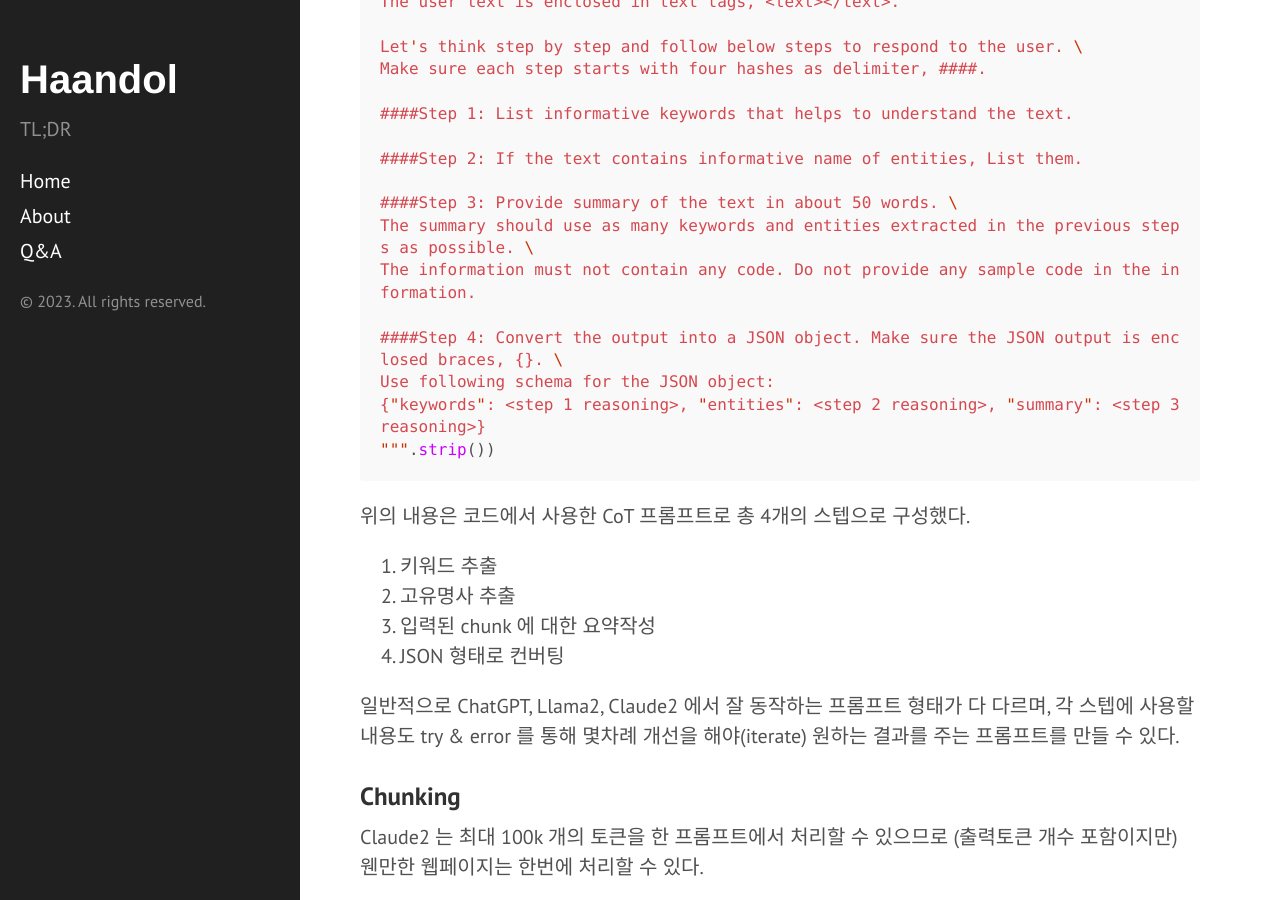
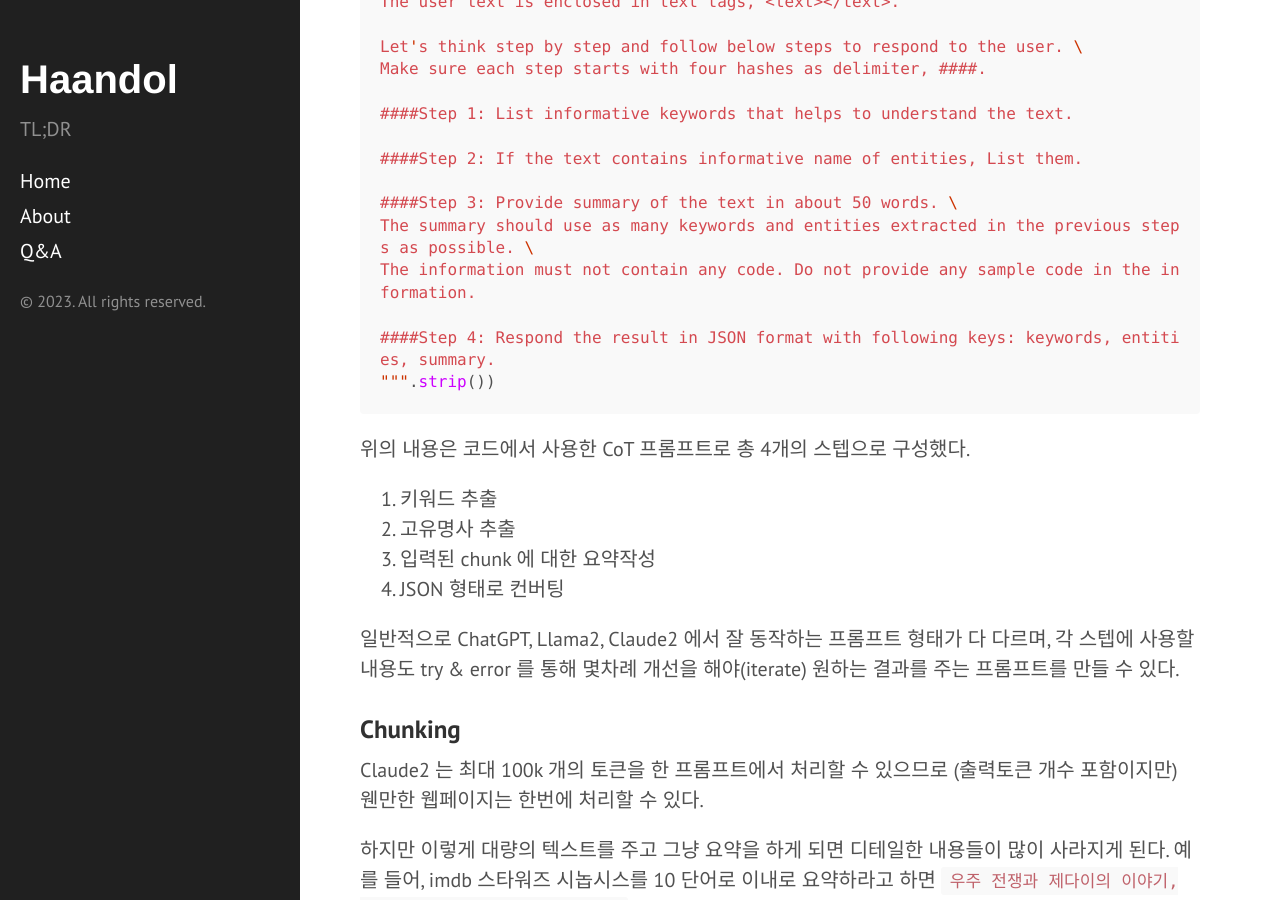
Before and after one commit to haandol/haandol.github.com, a Jekyll site: the page built from _posts/2023-10-05-extract-information-from-url-using-llm.md, in a window 1280 px wide and 900 px high, scrolled down 3279 px. Built offline with Jekyll 4.4.1, drawn with Linux system fonts in a browser that asks for light colours; comment, search, counter and statistics services are not loaded.

Commit message:
update article

````diff
--- a/_posts/2023-10-05-extract-information-from-url-using-llm.md
+++ b/_posts/2023-10-05-extract-information-from-url-using-llm.md
@@ -111,9 +111,7 @@ Make sure each step starts with four hashes as delimiter, ####.
 The summary should use as many keywords and entities extracted in the previous steps as possible. \
 The information must not contain any code. Do not provide any sample code in the information.
 
-####Step 4: Convert the output into a JSON object. Make sure the JSON output is enclosed braces, {}. \
-Use following schema for the JSON object:
-{"keywords": <step 1 reasoning>, "entities": <step 2 reasoning>, "summary": <step 3 reasoning>}
+####Step 4: Respond the result in JSON format with following keys: keywords, entities, summary.
 """.strip())
 ```
 
````
